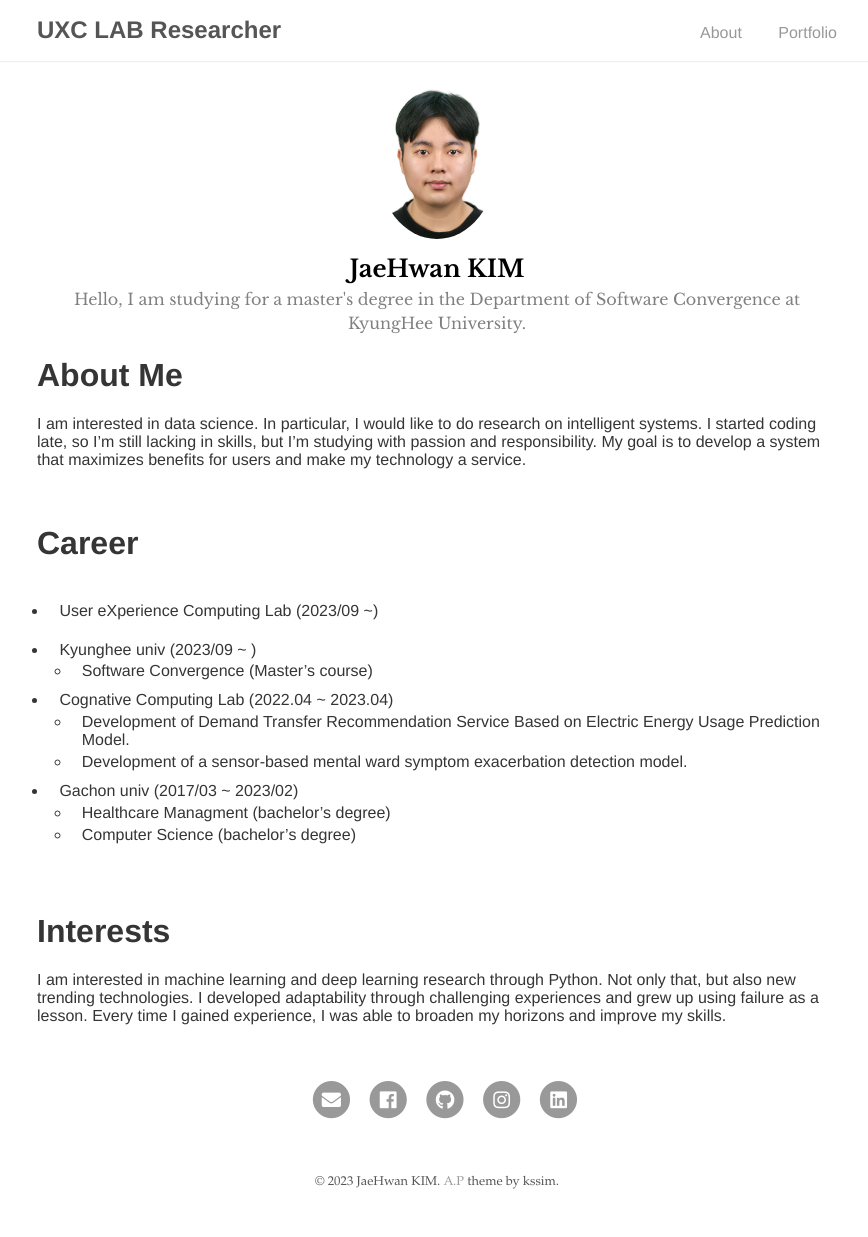
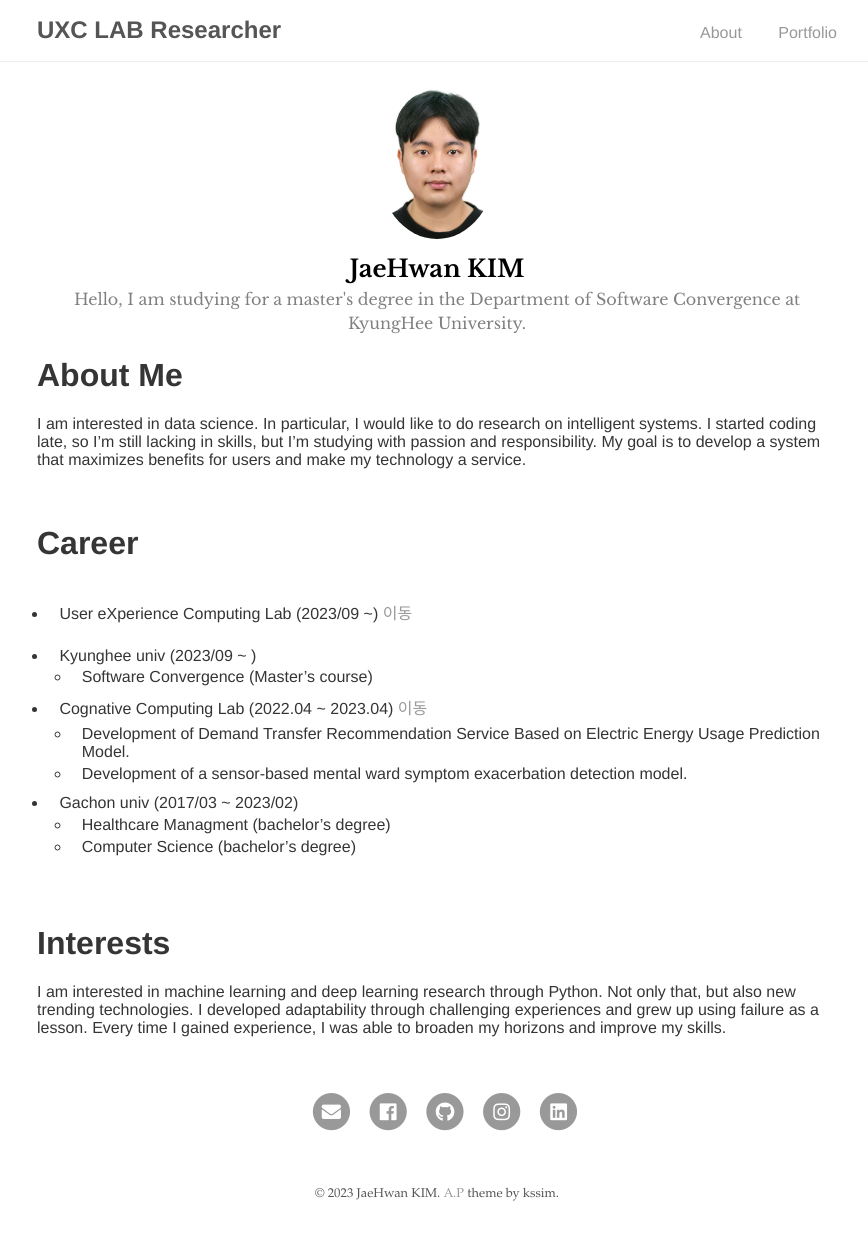
Before and after one commit to kjhwan98/kjhwan98.github.io, a Jekyll site: the page built from index.md, in a window 1280 px wide. Shown: the whole page, without its empty margins (203-1071 px from the left). Built offline with Jekyll 4.4.1, drawn with Linux system fonts in a browser that asks for light colours; our own code applies the rules of GitHub Pages for plain Markdown files.

Commit message:
Update index.md

```diff
--- a/index.md
+++ b/index.md
@@ -10,12 +10,12 @@ My goal is to develop a system that maximizes benefits for users and make my tec
 <br/>
 
 # Career
-* User eXperience Computing Lab (2023/09 ~)
+* User eXperience Computing Lab (2023/09 ~) [이동](https://skpark-khu.github.io/)
 
 * Kyunghee univ (2023/09 ~ )
    * Software Convergence (Master's course)
 
-* Cognative Computing Lab (2022.04 ~ 2023.04)
+* Cognative Computing Lab (2022.04 ~ 2023.04) [이동](https://sites.google.com/view/keylee/main?authuser=0)
   * Development of Demand Transfer Recommendation Service Based on Electric Energy Usage Prediction Model.
   * Development of a sensor-based mental ward symptom exacerbation detection model.
 
```
